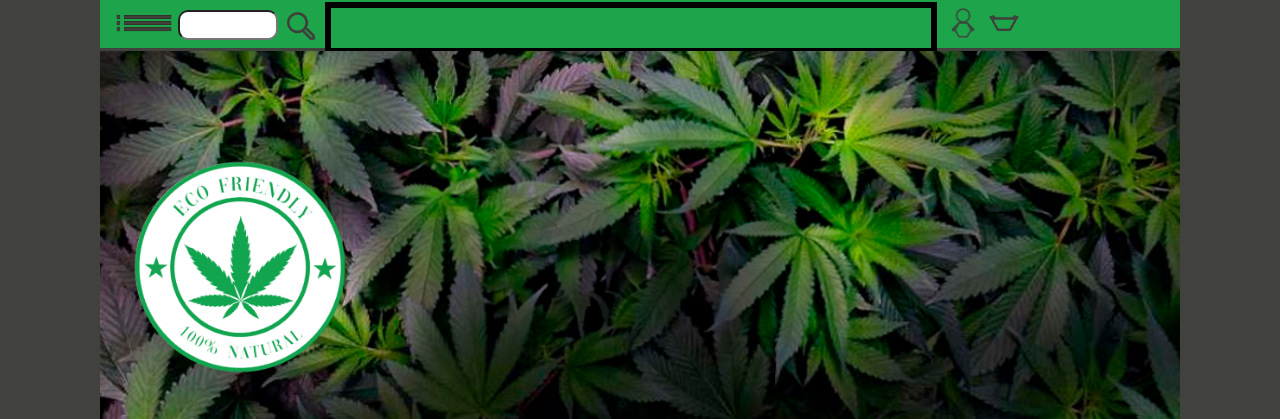
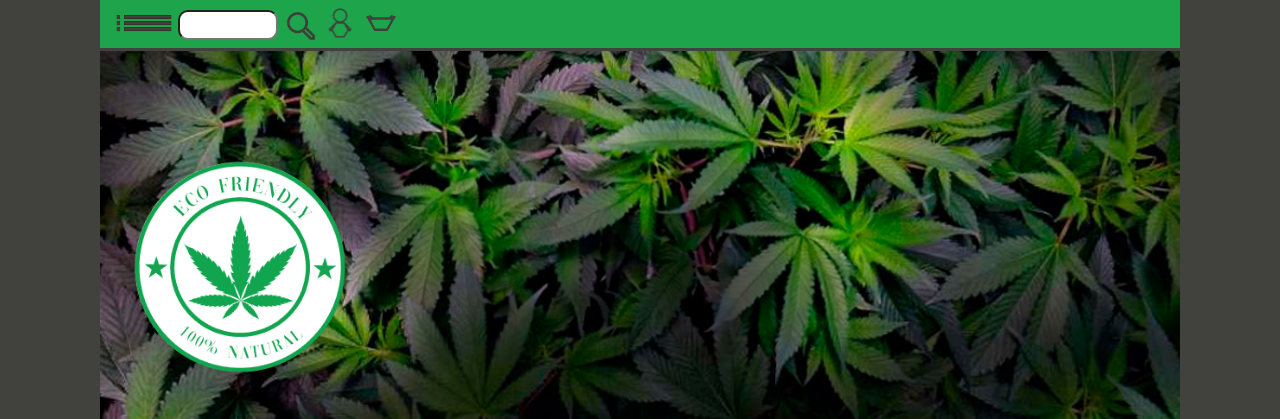
Before and after one commit to Jealem/greywolfproject, a plain HTML site: page GreyWolfProject/index.html in a window 1280 px wide. Shown: the part 217-636 px from the top of the page. Drawn offline with Linux system fonts and the light colour scheme; files whose address does not match are found by name.

Commit message:
fjernede menu

```diff
--- a/GreyWolfProject/index.html
+++ b/GreyWolfProject/index.html
@@ -41,8 +41,7 @@
             </div>
 
 
-            <div class="menuen">
-                            </div>
+
 
             <div class="userspot">
                 <img src="img/usericon.png" />
```
